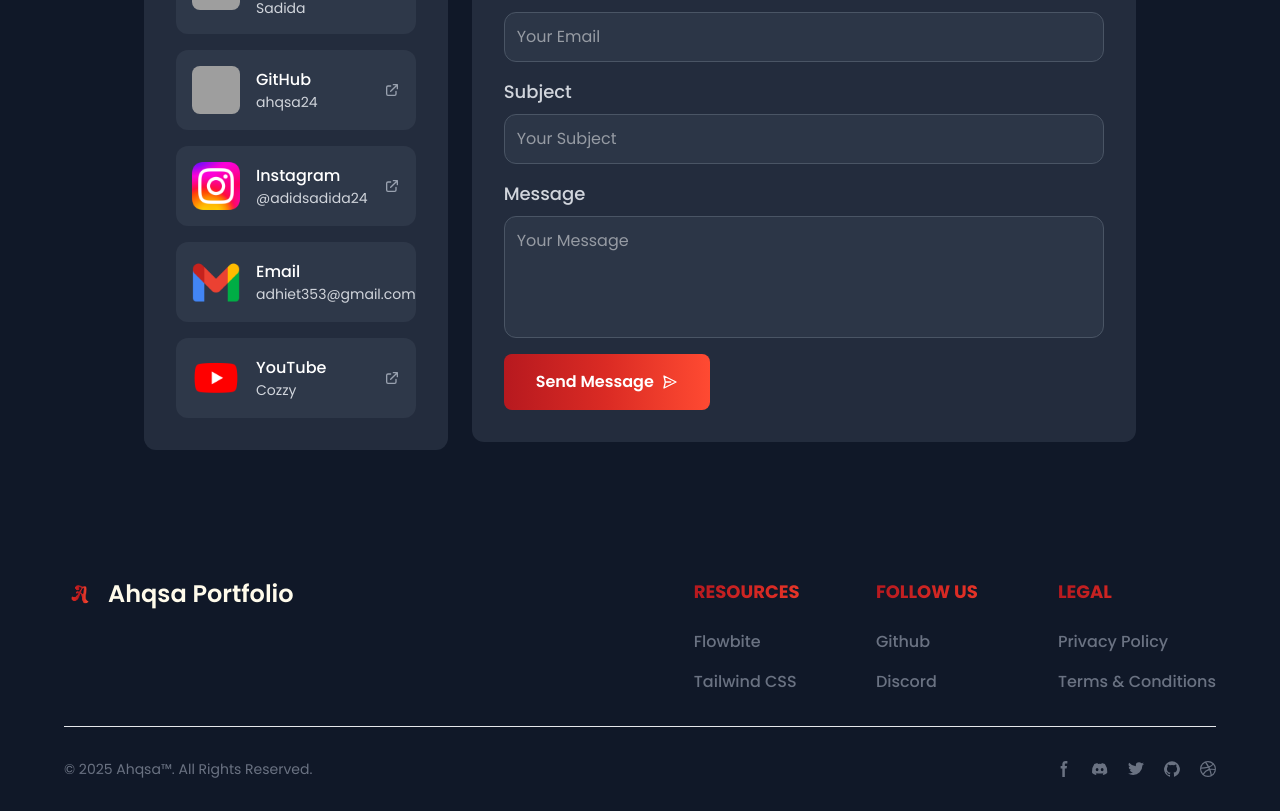
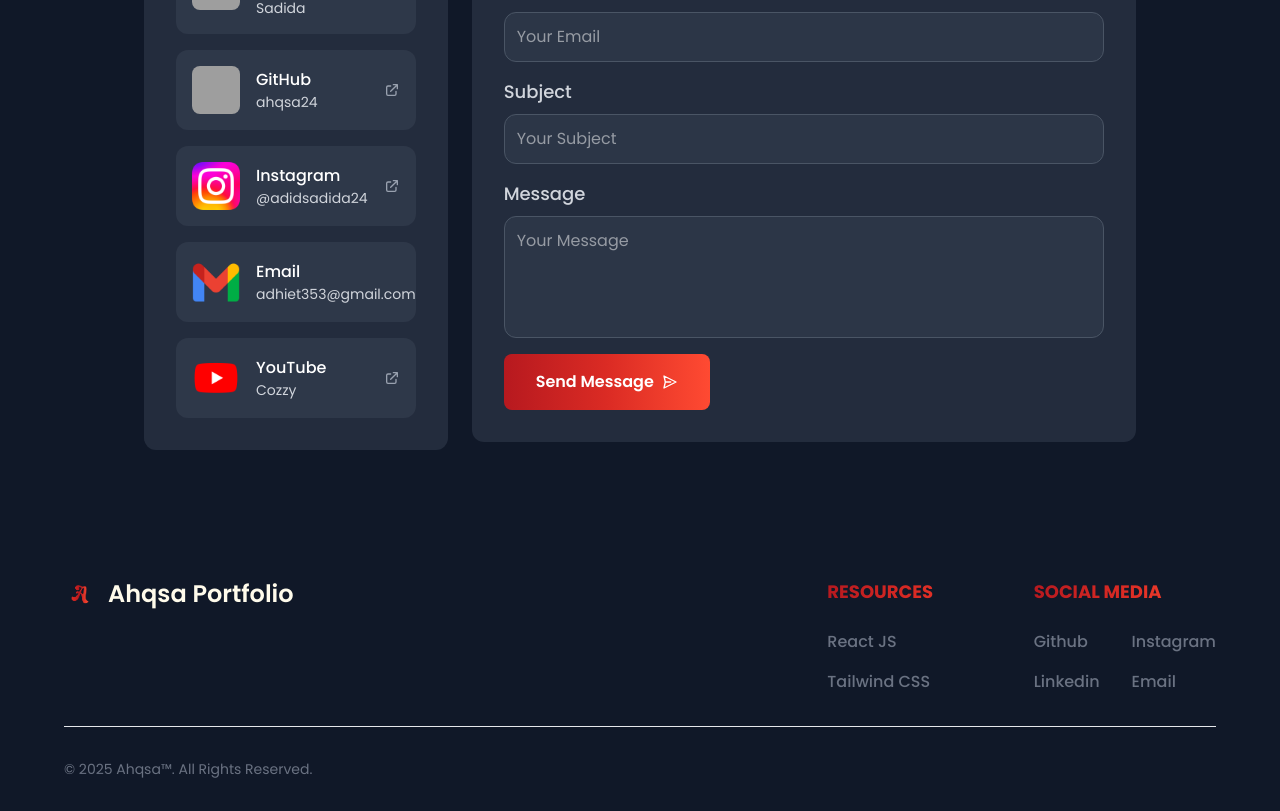
Before and after one commit to ahqsa24/portfolio-v1, a React (Vite) app: page / in a window 1280 px wide. Shown: the part 4640-5451 px from the top of the page. Built offline with nearby package versions, Linux system fonts and the light colour scheme; grey boxes are pictures that could not be loaded.

Commit message:
update footer and 404 page

```diff
--- a/src/components/Footer.jsx
+++ b/src/components/Footer.jsx
@@ -4,87 +4,51 @@ import { Logo } from '../data.js'
 const Footer = () => {
   return (
     <div>
-      <footer class="dark:bg-gray-900">
-          <div class="mx-auto w-full max-w-screen p-4 py-6 lg:py-8">
-              <div class="md:flex md:justify-between">
-                <div class="mb-6 md:mb-0">
-                    <a href="https://flowbite.com/" class="flex items-center">
-                        <img src={Logo} class="h-8 me-3" alt="Ahqsa Logo" />
-                        <span class="self-center text-2xl font-semibold whitespace-nowrap dark:text-white">Ahqsa Portfolio</span>
+      <footer className="dark:bg-gray-900">
+          <div className="mx-auto w-full max-w-screen p-4 py-6 lg:py-8">
+              <div className="md:flex md:justify-between">
+                <div className="mb-6 md:mb-0">
+                    <a href="https://www.linkedin.com/in/adidsadida/" className="flex items-center">
+                        <img src={Logo} className="h-8 me-3" alt="Ahqsa Logo" />
+                        <span className="self-center text-2xl font-semibold whitespace-nowrap dark:text-white">Ahqsa Portfolio</span>
                     </a>
                 </div>
-                <div class="grid grid-cols-2 gap-8 sm:gap-6 sm:grid-cols-3">
+                <div className="grid grid-cols-2 gap-8 sm:gap-6 sm:grid-cols-2">
                     <div>
-                        <h2 class="mb-6 text-lg font-bold bg-gradient-to-r from-gradientRed via-gradientMaroon to-gradientOrange bg-clip-text text-transparent uppercase dark:text-white">Resources</h2>
-                        <ul class="text-gray-500 dark:text-gray-400 font-medium">
-                            <li class="mb-4">
-                                <a href="https://flowbite.com/" class="hover:underline">Flowbite</a>
+                        <h2 className="mb-6 text-lg font-bold bg-gradient-to-r from-gradientRed via-gradientMaroon to-gradientOrange bg-clip-text text-transparent uppercase dark:text-white">Resources</h2>
+                        <ul className="text-gray-500 dark:text-gray-400 font-medium">
+                            <li className="mb-4">
+                                <a href="https://react.dev/" className="hover:underline">React JS</a>
                             </li>
                             <li>
-                                <a href="https://tailwindcss.com/" class="hover:underline">Tailwind CSS</a>
+                                <a href="https://tailwindcss.com/" className="hover:underline">Tailwind CSS</a>
                             </li>
                         </ul>
                     </div>
                     <div>
-                        <h2 class="mb-6 text-lg font-bold bg-gradient-to-r from-gradientRed via-gradientMaroon to-gradientOrange bg-clip-text text-transparent uppercase dark:text-white">Follow us</h2>
-                        <ul class="text-gray-500 dark:text-gray-400 font-medium">
-                            <li class="mb-4">
-                                <a href="https://github.com/themesberg/flowbite" class="hover:underline ">Github</a>
+                        <h2 className="mb-6 text-lg font-bold bg-gradient-to-r from-gradientRed via-gradientMaroon to-gradientOrange bg-clip-text text-transparent uppercase dark:text-white">Social Media</h2>
+                        <ul className="grid grid-rows-2 grid-flow-col gap-x-8 gap-y-4 text-gray-500 dark:text-gray-400 font-medium">
+                            <li>
+                                <a href="https://github.com/ahqsa24" className="hover:underline">Github</a>
                             </li>
                             <li>
-                                <a href="https://discord.gg/4eeurUVvTy" class="hover:underline">Discord</a>
-                            </li>
-                        </ul>
-                    </div>
-                    <div>
-                        <h2 class="mb-6 text-lg font-bold bg-gradient-to-r from-gradientRed via-gradientMaroon to-gradientOrange bg-clip-text text-transparent uppercase dark:text-white">Legal</h2>
-                        <ul class="text-gray-500 dark:text-gray-400 font-medium">
-                            <li class="mb-4">
-                                <a href="#" class="hover:underline">Privacy Policy</a>
+                                <a href="https://www.linkedin.com/in/adidsadida" className="hover:underline">Linkedin</a>
                             </li>
                             <li>
-                                <a href="#" class="hover:underline">Terms &amp; Conditions</a>
+                                <a href="https://www.instagram.com/adidsadida24/" className="hover:underline">Instagram</a>
+                            </li>
+                            <li>
+                                <a href="mailto:adhiet353@gmail.com" className="hover:underline">Email</a>
                             </li>
                         </ul>
                     </div>
                 </div>
             </div>
-            <hr class="my-6 border-gray-200 sm:mx-auto dark:border-gray-700 lg:my-8" />
-            <div class="sm:flex sm:items-center sm:justify-between">
-                <span class="text-sm text-gray-500 sm:text-center dark:text-gray-400">© 2025 <a href="https://flowbite.com/" class="hover:underline">Ahqsa™</a>. All Rights Reserved.
+            <hr className="my-6 border-gray-200 sm:mx-auto dark:border-gray-700 lg:my-8" />
+            <div className="sm:flex sm:items-center sm:justify-between">
+                <span className="text-sm text-gray-500 sm:text-center dark:text-gray-400">
+                    © 2025 <a href="#Home" className="hover:underline">Ahqsa™</a>. All Rights Reserved.
                 </span>
-                <div class="flex mt-4 sm:justify-center sm:mt-0">
-                    <a href="#" class="text-gray-500 hover:text-gray-900 dark:hover:text-white">
-                        <svg class="w-4 h-4" aria-hidden="true" xmlns="http://www.w3.org/2000/svg" fill="currentColor" viewBox="0 0 8 19">
-                              <path fill-rule="evenodd" d="M6.135 3H8V0H6.135a4.147 4.147 0 0 0-4.142 4.142V6H0v3h2v9.938h3V9h2.021l.592-3H5V3.591A.6.6 0 0 1 5.592 3h.543Z" clip-rule="evenodd"/>
-                          </svg>
-                        <span class="sr-only">Facebook page</span>
-                    </a>
-                    <a href="#" class="text-gray-500 hover:text-gray-900 dark:hover:text-white ms-5">
-                        <svg class="w-4 h-4" aria-hidden="true" xmlns="http://www.w3.org/2000/svg" fill="currentColor" viewBox="0 0 21 16">
-                              <path d="M16.942 1.556a16.3 16.3 0 0 0-4.126-1.3 12.04 12.04 0 0 0-.529 1.1 15.175 15.175 0 0 0-4.573 0 11.585 11.585 0 0 0-.535-1.1 16.274 16.274 0 0 0-4.129 1.3A17.392 17.392 0 0 0 .182 13.218a15.785 15.785 0 0 0 4.963 2.521c.41-.564.773-1.16 1.084-1.785a10.63 10.63 0 0 1-1.706-.83c.143-.106.283-.217.418-.33a11.664 11.664 0 0 0 10.118 0c.137.113.277.224.418.33-.544.328-1.116.606-1.71.832a12.52 12.52 0 0 0 1.084 1.785 16.46 16.46 0 0 0 5.064-2.595 17.286 17.286 0 0 0-2.973-11.59ZM6.678 10.813a1.941 1.941 0 0 1-1.8-2.045 1.93 1.93 0 0 1 1.8-2.047 1.919 1.919 0 0 1 1.8 2.047 1.93 1.93 0 0 1-1.8 2.045Zm6.644 0a1.94 1.94 0 0 1-1.8-2.045 1.93 1.93 0 0 1 1.8-2.047 1.918 1.918 0 0 1 1.8 2.047 1.93 1.93 0 0 1-1.8 2.045Z"/>
-                          </svg>
-                        <span class="sr-only">Discord community</span>
-                    </a>
-                    <a href="#" class="text-gray-500 hover:text-gray-900 dark:hover:text-white ms-5">
-                        <svg class="w-4 h-4" aria-hidden="true" xmlns="http://www.w3.org/2000/svg" fill="currentColor" viewBox="0 0 20 17">
-                          <path fill-rule="evenodd" d="M20 1.892a8.178 8.178 0 0 1-2.355.635 4.074 4.074 0 0 0 1.8-2.235 8.344 8.344 0 0 1-2.605.98A4.13 4.13 0 0 0 13.85 0a4.068 4.068 0 0 0-4.1 4.038 4 4 0 0 0 .105.919A11.705 11.705 0 0 1 1.4.734a4.006 4.006 0 0 0 1.268 5.392 4.165 4.165 0 0 1-1.859-.5v.05A4.057 4.057 0 0 0 4.1 9.635a4.19 4.19 0 0 1-1.856.07 4.108 4.108 0 0 0 3.831 2.807A8.36 8.36 0 0 1 0 14.184 11.732 11.732 0 0 0 6.291 16 11.502 11.502 0 0 0 17.964 4.5c0-.177 0-.35-.012-.523A8.143 8.143 0 0 0 20 1.892Z" clip-rule="evenodd"/>
-                      </svg>
-                        <span class="sr-only">Twitter page</span>
-                    </a>
-                    <a href="#" class="text-gray-500 hover:text-gray-900 dark:hover:text-white ms-5">
-                        <svg class="w-4 h-4" aria-hidden="true" xmlns="http://www.w3.org/2000/svg" fill="currentColor" viewBox="0 0 20 20">
-                              <path fill-rule="evenodd" d="M10 .333A9.911 9.911 0 0 0 6.866 19.65c.5.092.678-.215.678-.477 0-.237-.01-1.017-.014-1.845-2.757.6-3.338-1.169-3.338-1.169a2.627 2.627 0 0 0-1.1-1.451c-.9-.615.07-.6.07-.6a2.084 2.084 0 0 1 1.518 1.021 2.11 2.11 0 0 0 2.884.823c.044-.503.268-.973.63-1.325-2.2-.25-4.516-1.1-4.516-4.9A3.832 3.832 0 0 1 4.7 7.068a3.56 3.56 0 0 1 .095-2.623s.832-.266 2.726 1.016a9.409 9.409 0 0 1 4.962 0c1.89-1.282 2.717-1.016 2.717-1.016.366.83.402 1.768.1 2.623a3.827 3.827 0 0 1 1.02 2.659c0 3.807-2.319 4.644-4.525 4.889a2.366 2.366 0 0 1 .673 1.834c0 1.326-.012 2.394-.012 2.72 0 .263.18.572.681.475A9.911 9.911 0 0 0 10 .333Z" clip-rule="evenodd"/>
-                        </svg>
-                        <span class="sr-only">GitHub account</span>
-                    </a>
-                    <a href="#" class="text-gray-500 hover:text-gray-900 dark:hover:text-white ms-5">
-                        <svg class="w-4 h-4" aria-hidden="true" xmlns="http://www.w3.org/2000/svg" fill="currentColor" viewBox="0 0 20 20">
-                          <path fill-rule="evenodd" d="M10 0a10 10 0 1 0 10 10A10.009 10.009 0 0 0 10 0Zm6.613 4.614a8.523 8.523 0 0 1 1.93 5.32 20.094 20.094 0 0 0-5.949-.274c-.059-.149-.122-.292-.184-.441a23.879 23.879 0 0 0-.566-1.239 11.41 11.41 0 0 0 4.769-3.366ZM8 1.707a8.821 8.821 0 0 1 2-.238 8.5 8.5 0 0 1 5.664 2.152 9.608 9.608 0 0 1-4.476 3.087A45.758 45.758 0 0 0 8 1.707ZM1.642 8.262a8.57 8.57 0 0 1 4.73-5.981A53.998 53.998 0 0 1 9.54 7.222a32.078 32.078 0 0 1-7.9 1.04h.002Zm2.01 7.46a8.51 8.51 0 0 1-2.2-5.707v-.262a31.64 31.64 0 0 0 8.777-1.219c.243.477.477.964.692 1.449-.114.032-.227.067-.336.1a13.569 13.569 0 0 0-6.942 5.636l.009.003ZM10 18.556a8.508 8.508 0 0 1-5.243-1.8 11.717 11.717 0 0 1 6.7-5.332.509.509 0 0 1 .055-.02 35.65 35.65 0 0 1 1.819 6.476 8.476 8.476 0 0 1-3.331.676Zm4.772-1.462A37.232 37.232 0 0 0 13.113 11a12.513 12.513 0 0 1 5.321.364 8.56 8.56 0 0 1-3.66 5.73h-.002Z" clip-rule="evenodd"/>
-                      </svg>
-                        <span class="sr-only">Dribbble account</span>
-                    </a>
-                </div>
             </div>
           </div>
       </footer>
--- a/src/components/detailProject.jsx
+++ b/src/components/detailProject.jsx
@@ -21,7 +21,8 @@ const DetailProject = () => {
     return (
       <div className="min-h-screen flex items-center justify-center px-4 sm:px-8 md:px-16 lg:px-24 pt-20">
         <div className="text-center">
-          <h1 className="text-xl sm:text-2xl font-bold text-red-500 mb-4">Project Not Found</h1>
+          <h1 className="text-9xl font-bold bg-gradient-to-r from-gradientRed via-gradientMaroon to-gradientOrange bg-clip-text text-transparent">404</h1>
+          <h1 className="text-xl sm:text-2xl font-bold bg-gradient-to-r from-gradientRed via-gradientMaroon to-gradientOrange bg-clip-text text-transparent mb-4">Project Not Found</h1>
           <p className="text-gray-400 mb-6">The project you're looking for doesn't exist.</p>
           <button
             onClick={handleBackClick}
@@ -52,7 +53,7 @@ const DetailProject = () => {
 
         {/* Project Header */}
         <div className="mb-6 sm:mb-8">
-          <h1 className="text-3xl sm:text-4xl md:text-5xl font-bold lg:mb-8 sm:mb-4 bg-gradient-to-r from-gradientRed via-gradientMaroon to-gradientOrange bg-clip-text text-transparent">
+          <h1 className="text-3xl sm:text-4xl md:text-5xl font-bold lg:mb-8 sm:mb-4">
             {project.Title}
           </h1>
           <img
```
Also changed, not shown: src/data.js (+3 -4 lines).
